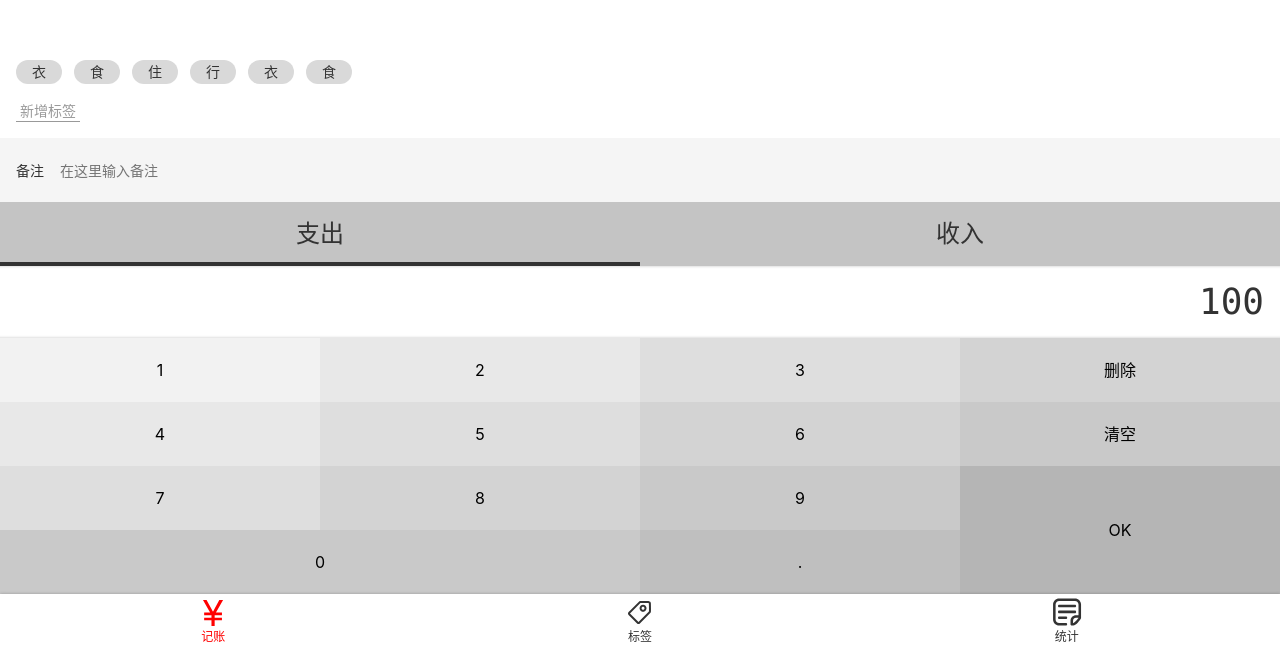
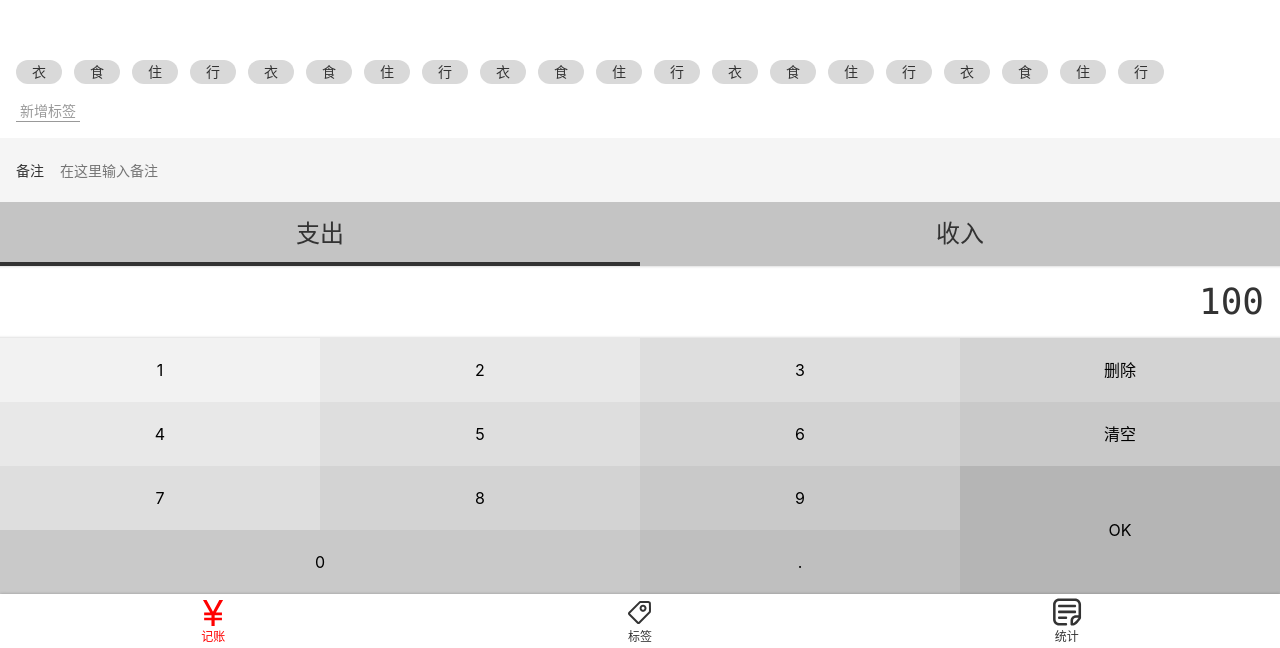
Before and after one commit to panjunheng123/morney, a Vue app: page /#/money in a window 1280 px wide. Shown: the part 152-800 px from the top of the page. Built offline with nearby package versions, Linux system fonts and the light colour scheme.

Commit message:
使用 JS 实现组件

```diff
--- a/src/components/Money/Tags.vue
+++ b/src/components/Money/Tags.vue
@@ -10,20 +10,20 @@
       <li>行</li>
       <li>衣</li>
       <li>食</li>
-<!--      <li>住</li>-->
-<!--      <li>行</li>-->
-<!--      <li>衣</li>-->
-<!--      <li>食</li>-->
-<!--      <li>住</li>-->
-<!--      <li>行</li>-->
-<!--      <li>衣</li>-->
-<!--      <li>食</li>-->
-<!--      <li>住</li>-->
-<!--      <li>行</li>-->
-<!--      <li>衣</li>-->
-<!--      <li>食</li>-->
-<!--      <li>住</li>-->
-<!--      <li>行</li>-->
+      <li>住</li>
+      <li>行</li>
+      <li>衣</li>
+      <li>食</li>
+      <li>住</li>
+      <li>行</li>
+      <li>衣</li>
+      <li>食</li>
+      <li>住</li>
+      <li>行</li>
+      <li>衣</li>
+      <li>食</li>
+      <li>住</li>
+      <li>行</li>
     </ul>
   </div>
 
--- a/src/components/Money/Types.vue
+++ b/src/components/Money/Types.vue
@@ -1,15 +1,31 @@
 <template>
   <div>
     <ul class="types">
-      <li class="selected">支出</li>
-      <li>收入</li>
+      <li :class="type==='-'&&'selected'"
+          @click="selectType('-')">支出
+      </li>
+      <li :class="type==='+'&&'selected'"
+          @click="selectType('+')">收入
+      </li>
     </ul>
   </div>
 </template>
 
-<script lang="ts">
+<script>
 export default {
-  name: 'Types'
+  name: 'Types',
+  data() {
+    return {
+      type: '-' //‘-’表示支出，'+'表示收入
+    }
+  }, methods: {
+    selectType(type) {
+      if (type !== '-' && type !== '+') {
+        throw new Error('type is unknown')
+      }
+      this.type = type
+    }
+  }
 };
 </script>
 
@@ -19,6 +35,7 @@
   display: flex;
   text-align: center;
   font-size: 24px;
+
   > li {
     width: 50%;
     height: 64px;
@@ -26,6 +43,7 @@
     justify-content: center;
     align-items: center;
     position: relative;
+
     &.selected::after {
       content: '';
       position: absolute;
```
